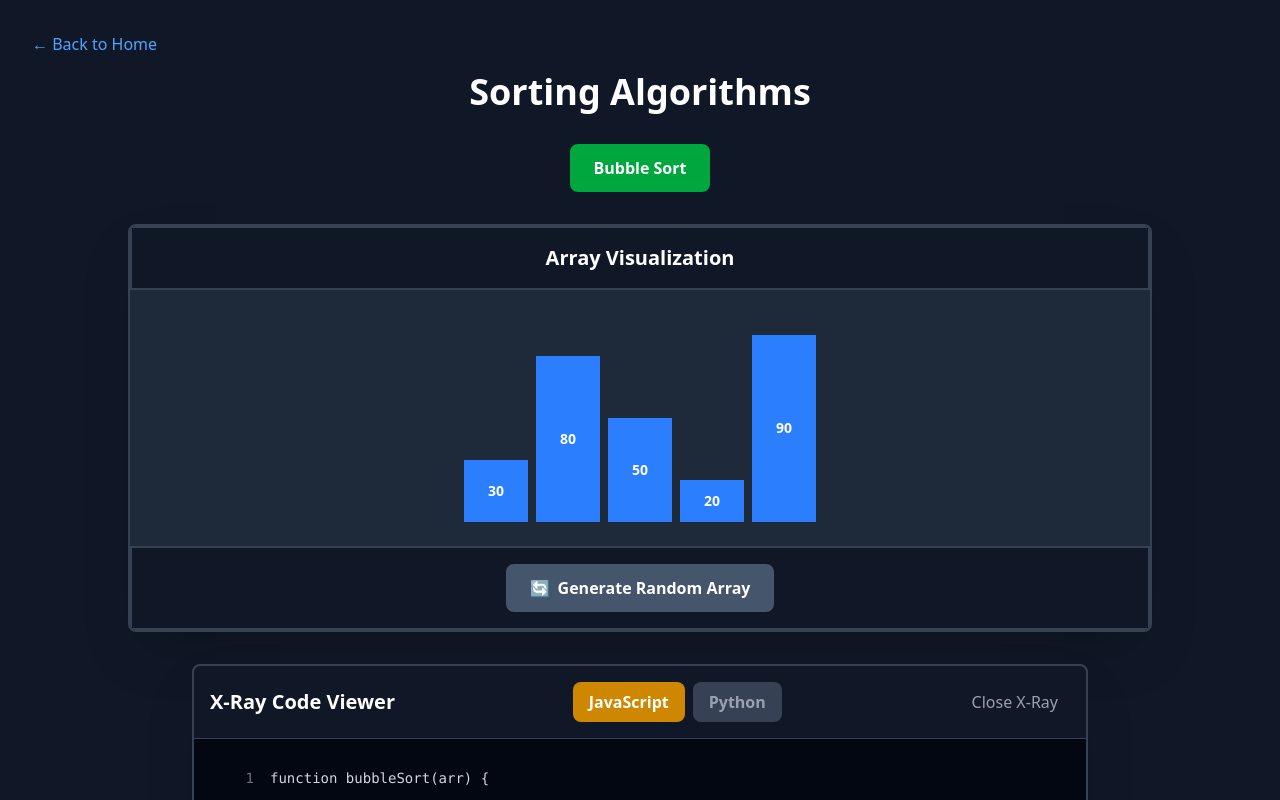
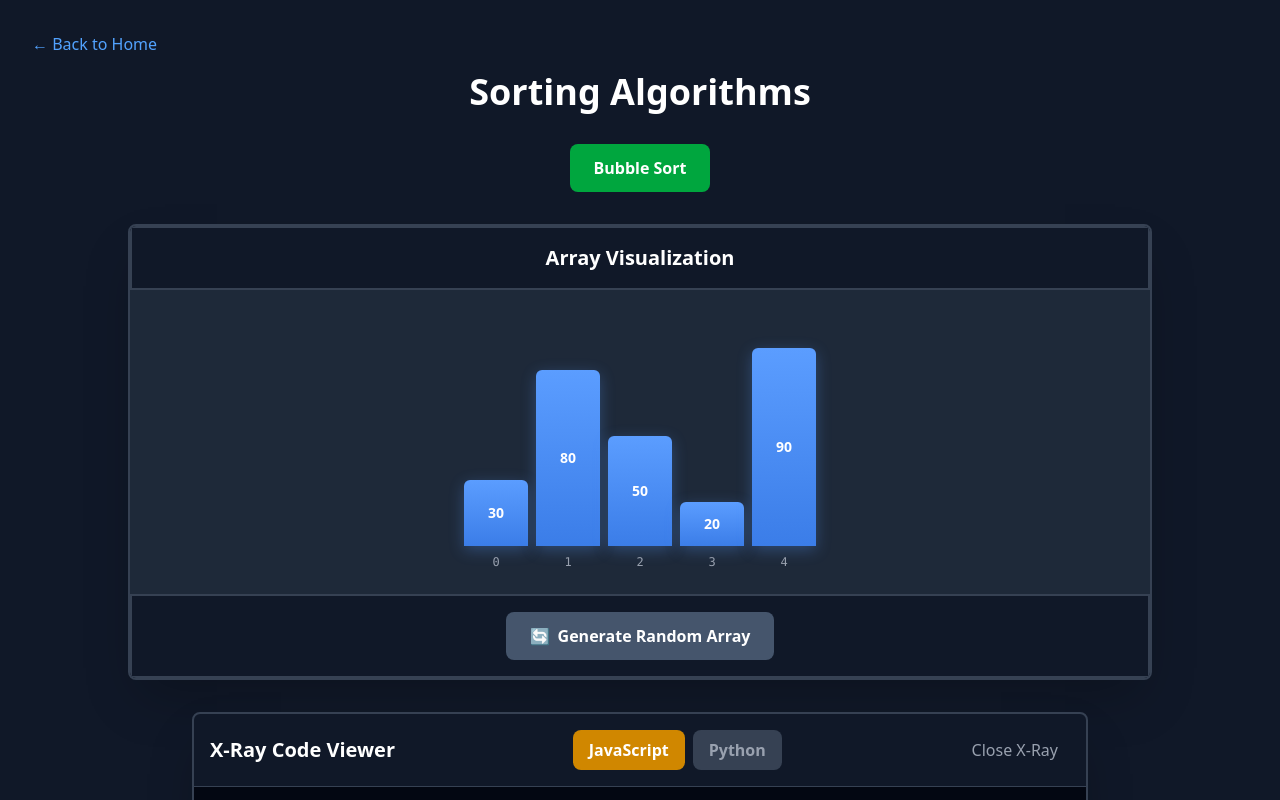
Before and after one commit to spaceCowboy2071/algorithm-visualizer, a React app: page /sorting in a window 1280 px wide. Shown: the top 800 px of the page. Built offline with nearby package versions, Linux system fonts and the light colour scheme; the HTML template or start-up script is replaced by a standard one.

Commit message:
feat: Add array index labels below visualization bars and tweaked presentation of array bars

```diff
--- a/src/components/ArrayVisualizer.tsx
+++ b/src/components/ArrayVisualizer.tsx
@@ -163,20 +163,39 @@ function ArrayVisualizer() {
           </h2>
         </div>
 
-        {/* Array Bars */}
-        <div className="flex items-end justify-center gap-2 h-64 p-6">
+      {/* Array Bars */}
+      <div className="p-6">
+        {/* Bars with indices */}
+        <div className="flex items-end justify-center gap-2" style={{ height: '256px' }}>
           {array.map((value, index) => (
-            <div
-              key={index}
-              className={`w-16 flex items-center justify-center transition-all duration-300 ${
-                comparing.includes(index) ? 'bg-red-500' : 'bg-blue-500'
-              }`}
-              style={{ height: `${value}%` }}
-            >
-              <span className="text-white text-sm font-bold">{value}</span>
+            <div key={index} className="flex flex-col items-center justify-end h-full">
+              {/* Bar - height calculated as percentage of max possible value (100) */}
+              <div
+                className={`w-16 flex items-center justify-center transition-all duration-300 rounded-t-md ${
+                  comparing.includes(index) ? 'bg-red-500' : ''
+                }`}
+                style={{
+                  height: `${(value / 100) * 220}px`,
+                  minHeight: '30px',
+                  background: comparing.includes(index)
+                    ? undefined
+                    : 'linear-gradient(180deg, #5b9dff 0%, #3b7de8 100%)',
+                  boxShadow: comparing.includes(index)
+                    ? undefined
+                    : '0 4px 15px rgba(91, 157, 255, 0.3)'
+                }}
+              >
+                <span className="text-white text-sm font-bold">{value}</span>
+              </div>
+
+              {/* Index below bar */}
+              <span className="text-gray-400 text-xs font-mono mt-2">
+                {index}
+              </span>
             </div>
           ))}
         </div>
+      </div>
 
         {/* Generate Array Button */}
         <div className="flex justify-center p-4 border-2 border-gray-700 bg-gray-900">
```
